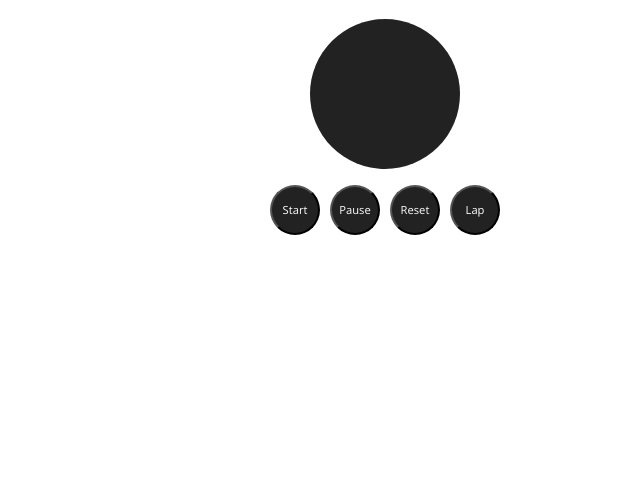
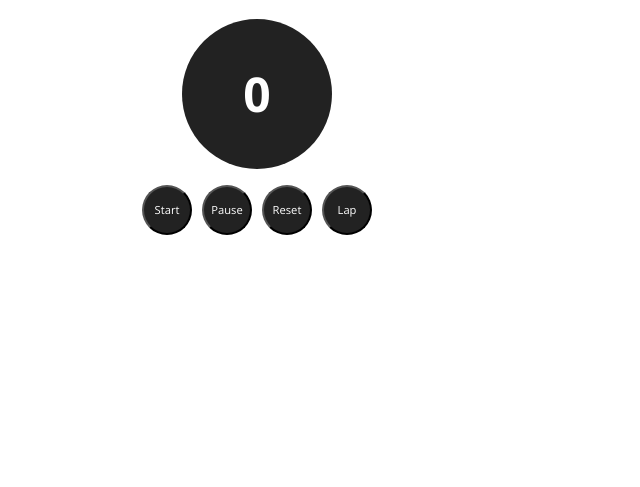
Before and after one commit to yogeshkartik/counter, a plain HTML site: page index.html in a window 1280 px wide. Shown: the part 313-800 px from the top of the page, without its empty margins (383-1023 px from the left). Drawn offline with nearby package versions, Linux system fonts and the light colour scheme.

Commit message:
fix: initialize counter display with default value and refine CSS layout for better positioning

```diff
--- a/index.html
+++ b/index.html
@@ -22,7 +22,7 @@
           <h1>Counter</h1>
         </div>
         <div class="counter-circle">
-          <p id="counter"></p>
+          <p id="counter">0</p>
         </div>
 
         <div class="button-group">
--- a/style.css
+++ b/style.css
@@ -85,19 +85,18 @@
   /* align-items: center;  */
 }
 
-
 /* ============== Custom ==============  */
 
-.container{
+.container {
   width: 100%;
   height: 100vh;
   display: grid;
   grid-template-columns: 20% 80%;
-  justify-content: center;
+  /* justify-content: center; */
   /* align-items: center; */
 }
 
-.lap{
+.lap {
   display: flex;
   overflow-y: auto;
   height: 100vh;
@@ -106,35 +105,37 @@
 
   /* flex-direction: column-reverse2222224c; */
   /* gap: 10px; */
-
 }
 
-.lap-items{
+.lap-items {
   display: flex;
   gap: 20px;
   justify-content: center;
   /* flex-direction: column-reverse; */
   background-color: #2222224c;
-
 }
 
-.lap-no{
+.lap-no {
   align-items: flex-start;
   /* text-align: left; */
 }
 
-.container-main{
+.container-main {
+  position: fixed;
+  top: 50%;
+  left: 50%;
+  transform: translate(-50%, -50%);
   display: flex;
   flex-direction: column;
   justify-content: center;
   align-items: center;
 }
 
-.title{
+.title {
   color: #222;
 }
 
-.counter-circle{
+.counter-circle {
   border-radius: 50%;
   width: 150px;
   height: 150px;
@@ -146,18 +147,16 @@
   color: white;
   font-size: 3rem;
   font-weight: bold;
-  margin-bottom:1rem;
+  margin-bottom: 1rem;
   margin-top: 2rem;
 }
 
-.button-group{
+.button-group {
   display: flex;
   gap: 10px;
-
-
 }
 
-.button{
+.button {
   border-radius: 50%;
   width: 50px;
   height: 50px;
```
